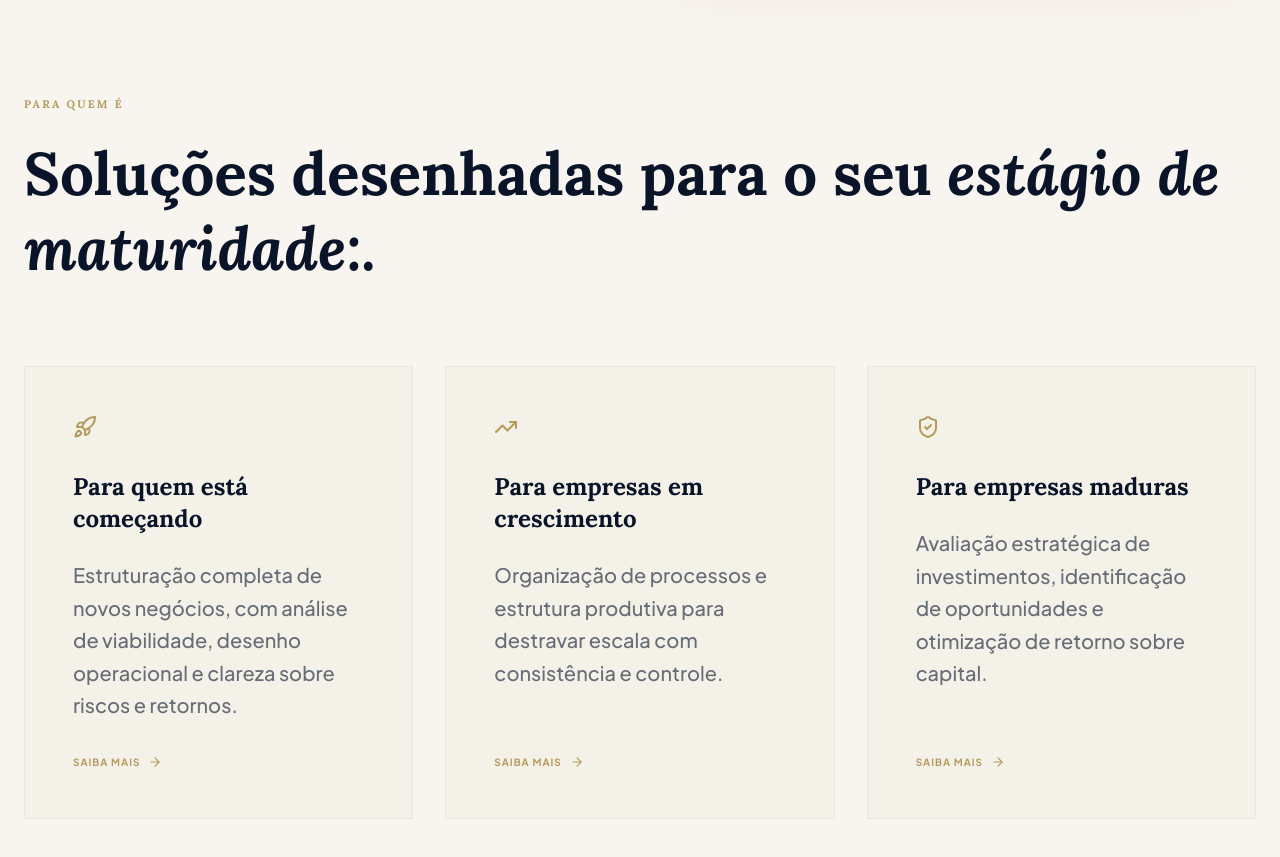
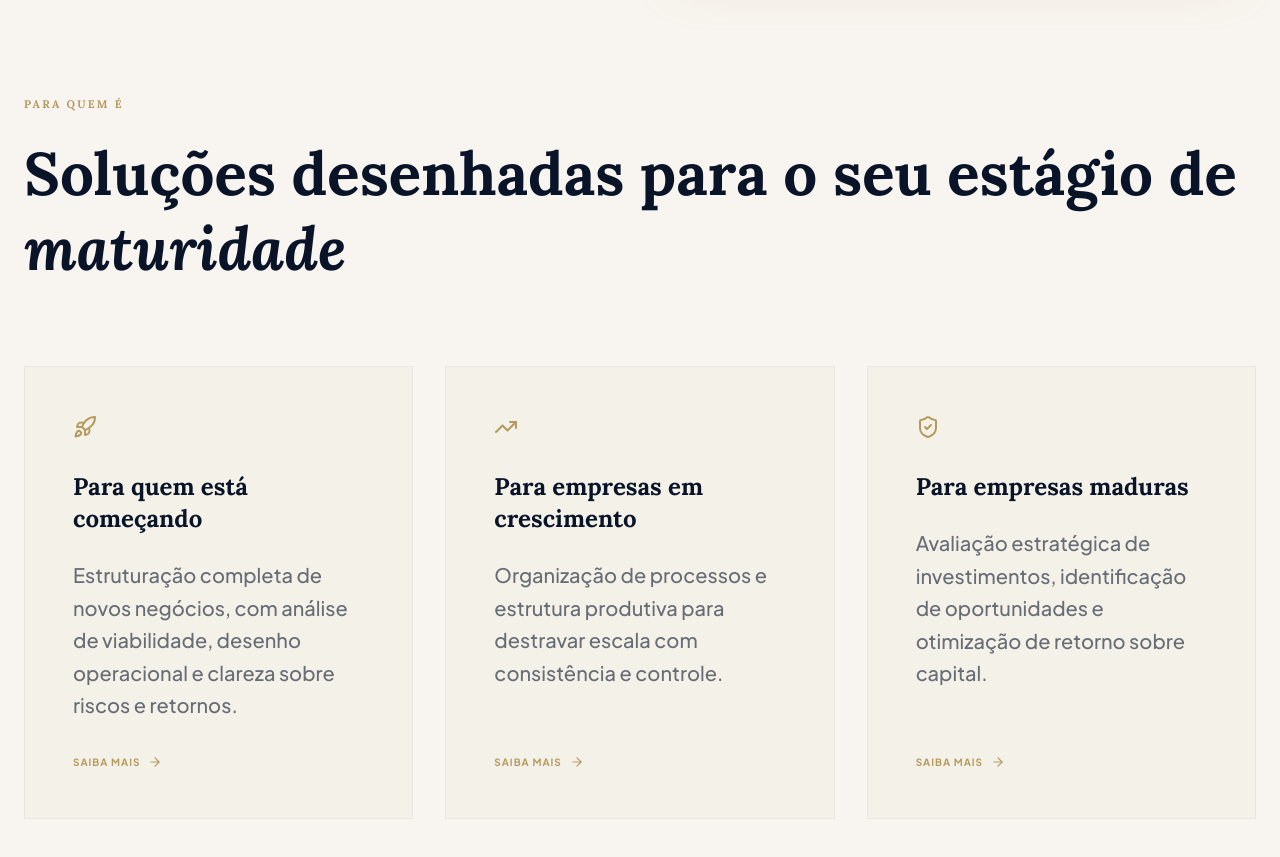
Before and after one commit to kurtsbar/verindustrial, a React (Vite) app: page / in a window 1280 px wide. Shown: the part 980-1837 px from the top of the page. Built offline with nearby package versions, Linux system fonts and the light colour scheme.

Commit message:
Fix formatting in Home.tsx heading text

```diff
--- a/src/pages/Home.tsx
+++ b/src/pages/Home.tsx
@@ -91,7 +91,7 @@ const Home = () => {
           >
             <h2 className="text-brand-gold text-[11px] uppercase tracking-[0.2em] mb-6 font-bold">Para quem é</h2>
             <h3 className="text-4xl md:text-6xl font-serif font-bold text-brand-black leading-tight">
-              Soluções desenhadas para o seu <span className="italic">estágio de maturidade:</span>.
+              Soluções desenhadas para o seu estágio de <span className="italic"> maturidade</span>
             </h3>
           </motion.div>
 
```
